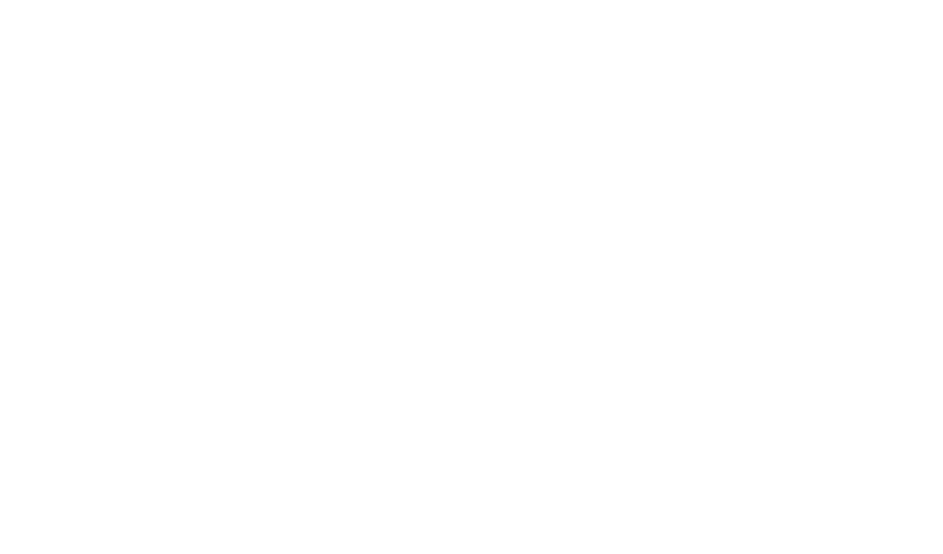
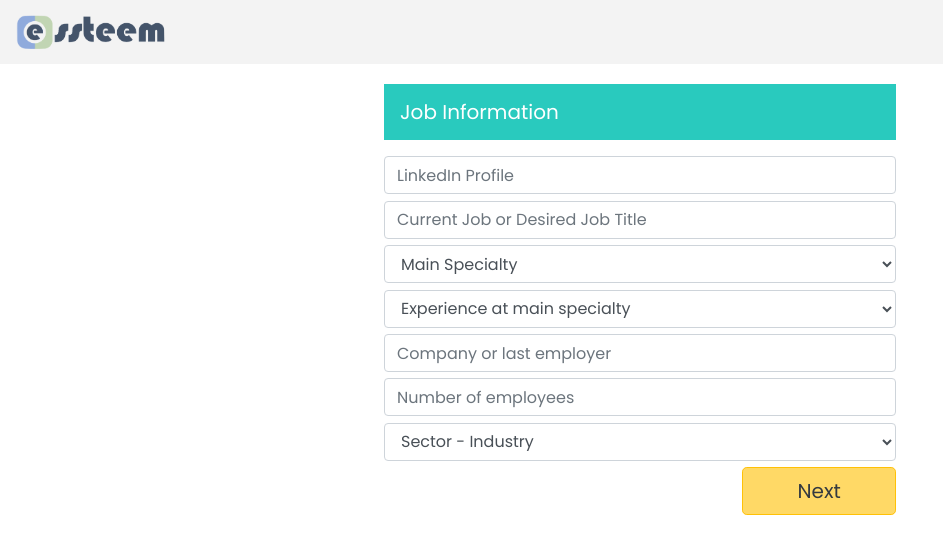
Before and after one commit to esteemcode/equalithon, a React (Create React App) app: page /job-info in a window 1280 px wide. Shown: the top 554 px of the page, without its empty margins (0-943 px from the left). Built offline with nearby package versions, Linux system fonts and the light colour scheme.

Commit message:
add respective CSS and routing changes

```diff
--- a/src/App.css
+++ b/src/App.css
@@ -18,3 +18,23 @@
 .yellow {
   background-color: #FFD966;
 }
+
+.home-button {
+  width: 65%;
+}
+
+.home {
+  width: 90px;
+  margin-top: 2%;
+  position: absolute;
+  margin-left: 20%;
+}
+
+.team-select-button {
+  width: 95%;
+}
+
+.next {
+  width: 30%;
+  float: right;
+}
--- a/src/App.js
+++ b/src/App.js
@@ -10,6 +10,10 @@
 import DAndIRegistration from './components/DAndIRegistration';
 import SponsorHome from './components/SponsorHome';
 import Sponsorship from './components/Sponsorship';
+import EqualithonSelection from './components/EqualithonSelection';
+import SelectLocation from './components/SelectLocation';
+import JobInfo from './components/JobInfo';
+import EqualithonInfo from './components/EqualithonInfo';
 
 function App() {
   return (
@@ -18,6 +22,10 @@
         <Route path="/" exact component={RegistrationForm} />
         <Route path="/home" exact component={Home} />
         <Route path="/signin" exact component={SignIn} />
+        <Route path="/equalithon-selection" exact component={EqualithonSelection} />
+        <Route path="/select-location" exact component={SelectLocation} />
+        <Route path="/job-info" exact component={JobInfo} />
+        <Route path="/equalithon-info" exact component={EqualithonInfo} />
         <Route path="/contact" exact component={ContactUs} />
         <Route path="/feedback" exact component={Feedback} />
         <Route path="/group-registration" exact component={RegistrationGroup} />
```
